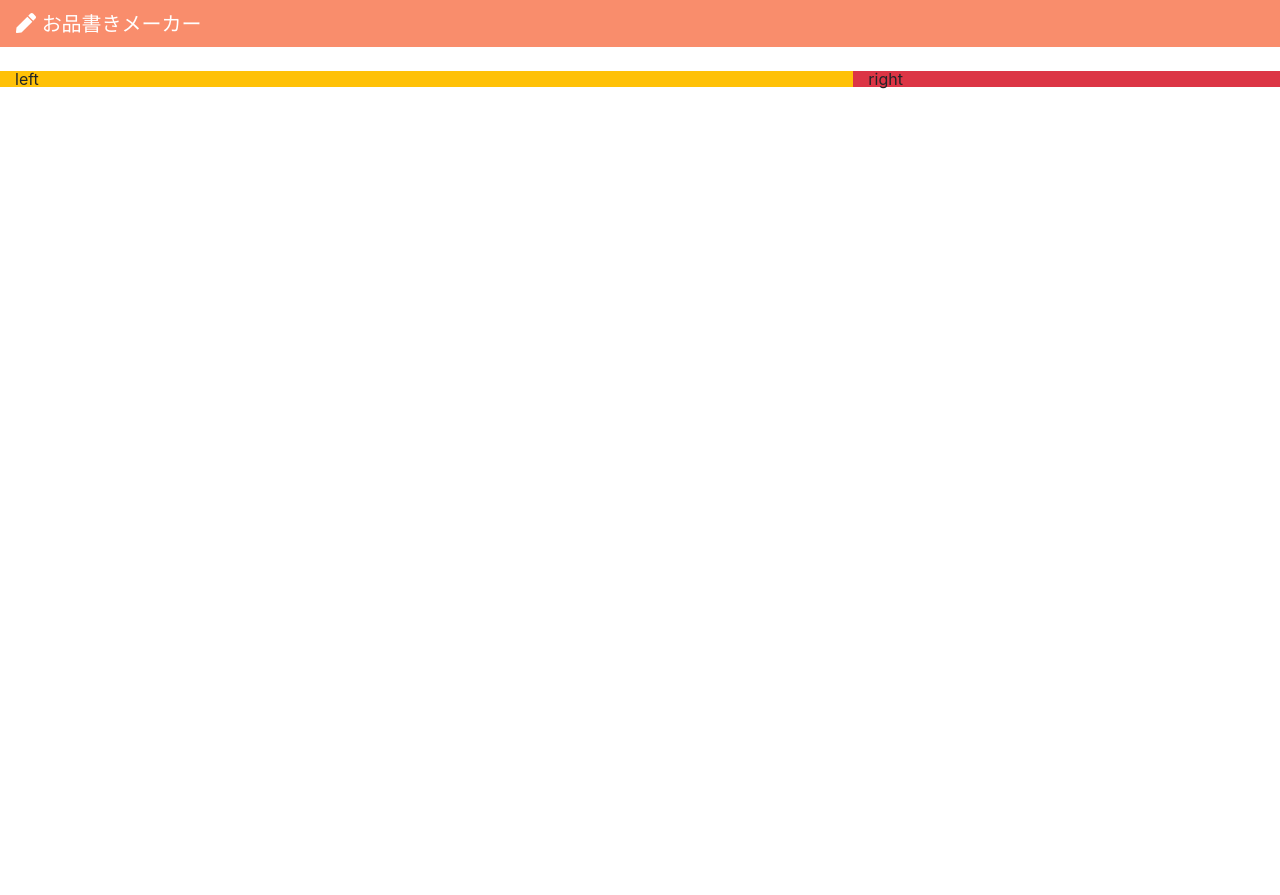
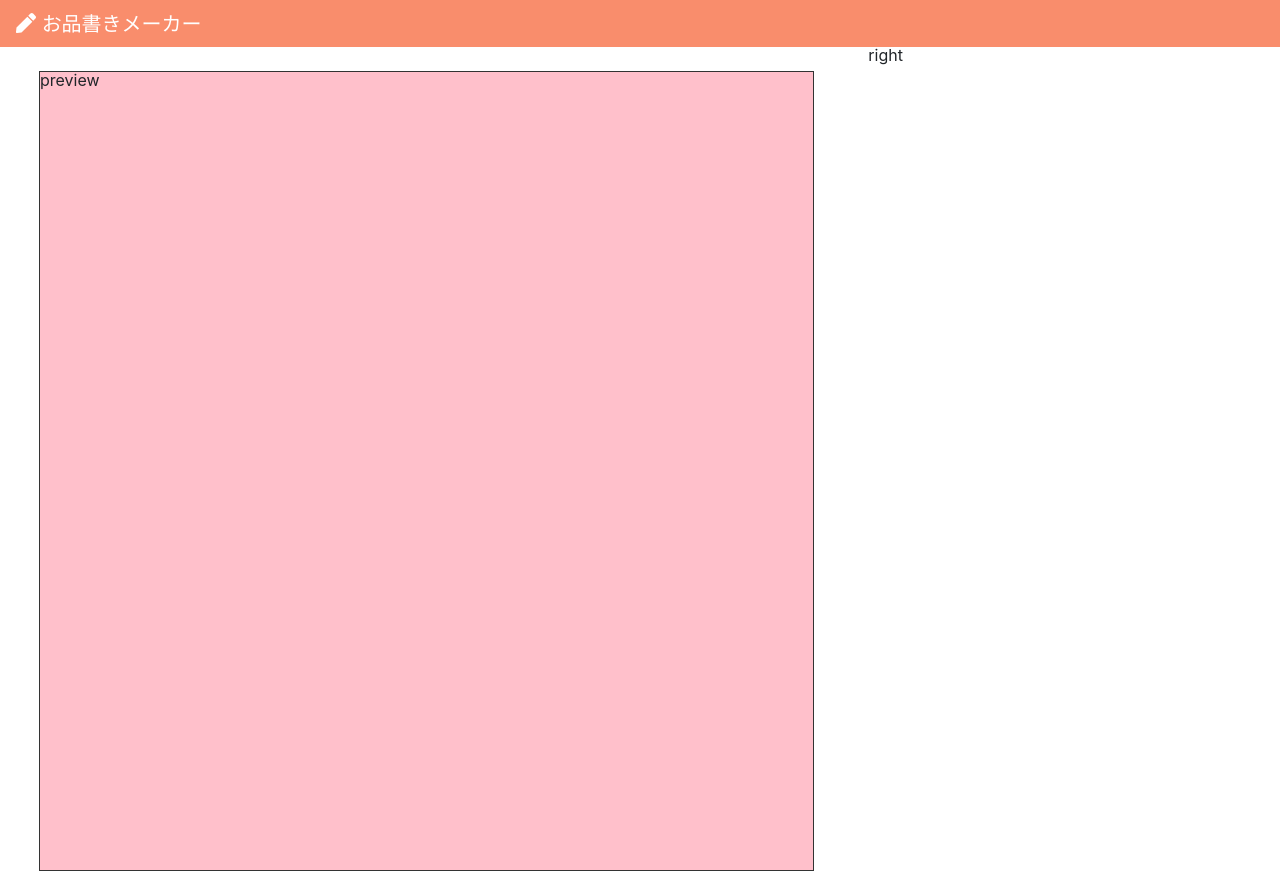
Before and after one commit to kyoruni/oshinagaki, a Vue app: page /edit in a window 1280 px wide. Before the commit the page ends 800 px from the top, so only its background shows below. Built offline with nearby package versions, Linux system fonts and the light colour scheme.

Commit message:
:wrench: previewエリア作成

```diff
--- a/src/views/Edit.vue
+++ b/src/views/Edit.vue
@@ -1,10 +1,12 @@
 <template>
   <div class="edit">
-    <b-row class="mt-4">
-      <div class="left col-8 bg-warning">
-        left
+    <b-row>
+      <div class="left col-8">
+        <div class="preview m-4">
+          preview
+        </div>
       </div>
-      <div class="right col-4 bg-danger">
+      <div class="right col-4">
         right
       </div>
     </b-row>
@@ -16,3 +18,11 @@ export default {
   name: 'Edit'
 }
 </script>
+
+<style lang="scss" scoped>
+.preview {
+  background: pink;
+  border: 1px solid #333;
+  height: 800px;
+}
+</style>
```
